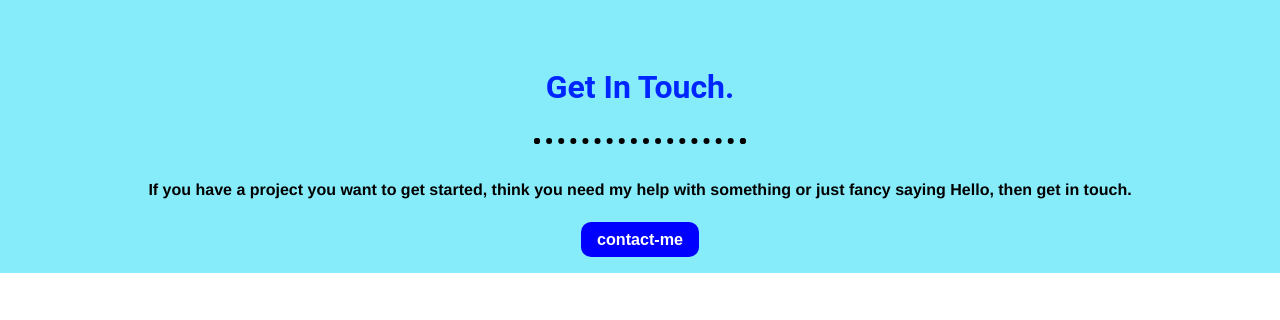
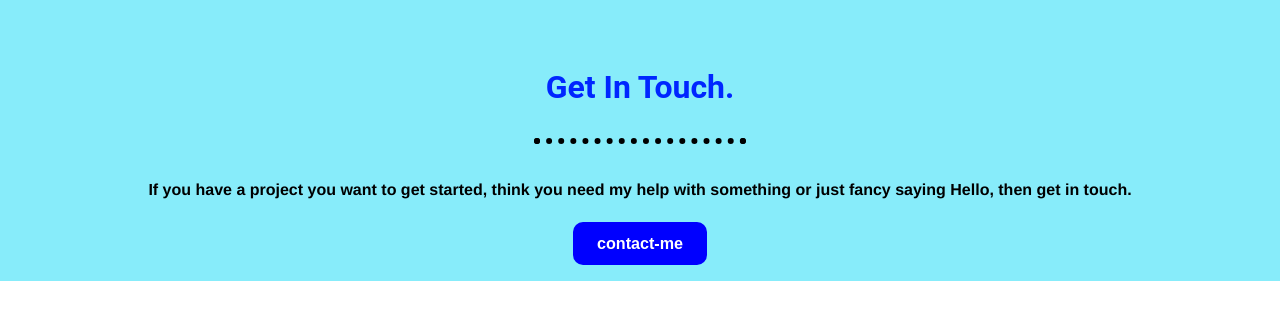
Before and after one commit to AbdulroheemSulaimon/web, a plain HTML site: page index.html in a window 1280 px wide. Shown: the part 1781-2101 px from the top of the page. Before the commit the page ends 2054 px from the top, so only its background shows below. Drawn offline with Linux system fonts and the light colour scheme; a web font is replaced by a local one.

Commit message:
Update style.css

```diff
--- a/style.css
+++ b/style.css
@@ -49,8 +49,8 @@ ul li a:active{
 /* All target */
 body{
     /* background-color: rgb(181, 255, 255); */
-    /* padding-bottom: 1000px; */
-    text-align: center;
+       padding-bottom: 1000px;
+       text-align: center;
 }
 
 *{
@@ -178,7 +178,7 @@ margin-left: 1.5rem;
 .contact-me{
     margin: 1rem;
     background-color: blue;
-    padding: 8px 16px;
+    padding: 12px 24px;
     border: none;
     border-radius: 10px;
     color: white;
```
